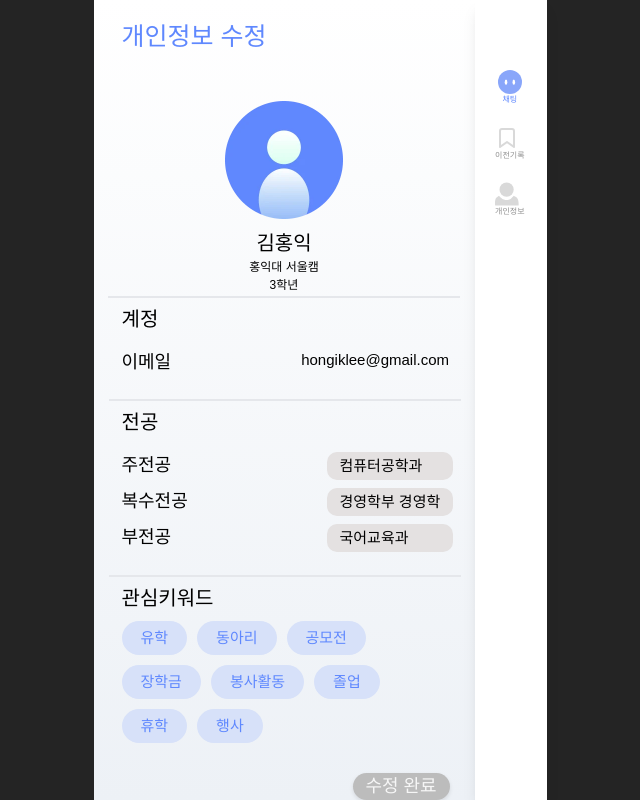
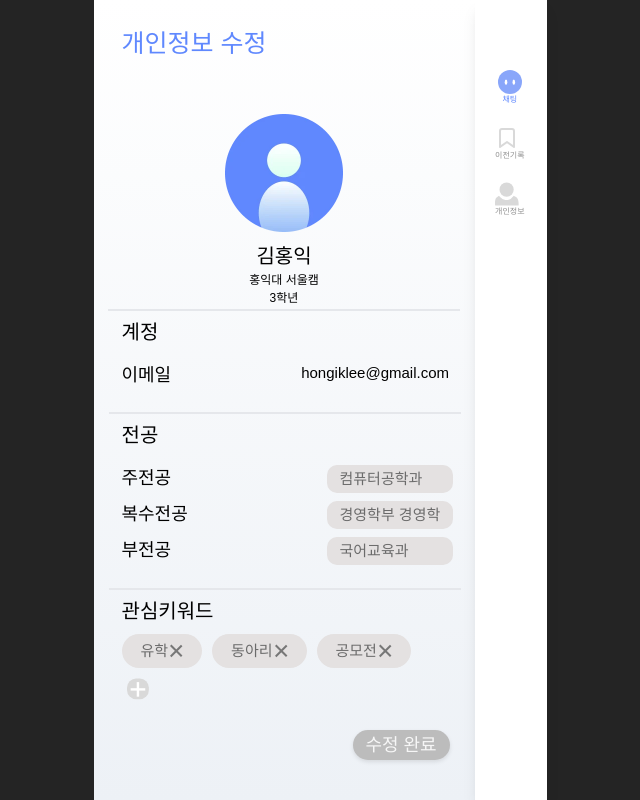
Before and after one commit to Kaggom/Kaggom_FE, a React (Vite) app: page /user/edit in a window 1280 px wide. Shown: the whole page, without its empty margins (320-960 px from the left). Built offline with nearby package versions, Linux system fonts and the light colour scheme.

Commit message:
✨ Feat : 키워드 추가 수정 구현

```diff
--- a/src/pages/UserEdit/components/UserDetail.tsx
+++ b/src/pages/UserEdit/components/UserDetail.tsx
@@ -2,15 +2,47 @@ import Header from "./Header";
 import Profile from "../../../assets/User/profile.webp"
 import { Link } from "react-router-dom";
 import UserInterest from "./UserInterest";
-import { useState } from "react";
+import { useEffect, useState } from "react";
+import Plus from "../../../assets/User/plus.svg";
 
 
 const UserDetail = () => {
-    const interests = ['유학', '동아리', '공모전', '장학금', '봉사활동', '졸업', '휴학', '행사'];
+    const interests = ['유학', '동아리', '공모전'];
     const [major, setMajor] = useState<string>('컴퓨터공학과');
     const [doubleMajor, setdoubleMajor] = useState<string>('경영학부 경영학과');
     const [minor, setMinor] = useState<string>('국어교육과');
-    const [interest, setInterest] = useState<string[]>([]);
+    const [interest, setInterest] = useState<string[]>(interests);
+    const [onToggle, setOnToggle] = useState<boolean>(false);
+    const [newInterest, setNewInterest] = useState<string>('');
+
+    const saveInterest = () => {
+        if (newInterest.trim() !== '') {
+            setInterest([...interest, newInterest]);
+            setNewInterest(''); // Clear the input field
+        }
+        else {
+            setOnToggle(false)
+        }
+    };
+
+
+
+    const handleToggle = () => {
+        if (onToggle == true){
+            saveInterest()
+        }
+        else{
+            setOnToggle(false)
+        }
+
+        setOnToggle(!ontoggle)
+
+    }
+
+    const cancelInterest = (interestValue:string) => {
+        const updatedInterests = interest.filter((interest) => interest !== interestValue);
+        setInterest(updatedInterests);
+    }
 
     return (
         <div className=" w-[381px] h-[100%] bg-gradient-to-b from-white to-[#EDF1F6] flex flex-col">
@@ -50,7 +82,7 @@ const UserDetail = () => {
                     주전공
                     <div className="flex items-center justify-center mr-[22px] w-[126px] h-[28px] rounded-[10px] bg-[#E4E1E1]">
                         <input
-                        className="flex h-[18px] w-[100px] font-pretendard font-medium text-[15px] text-black bg-transparent"
+                        className="flex h-[18px] w-[100px] font-pretendard font-medium text-[15px] text-[#6B6B6B] bg-transparent"
                         value={major}
                         onChange={(e) => setMajor(e.target.value)}
                         />
@@ -61,7 +93,7 @@ const UserDetail = () => {
                     복수전공
                     <div className="flex items-center justify-center mr-[22px] w-[126px] h-[28px] rounded-[10px] bg-[#E4E1E1]">
                         <input
-                        className="flex h-[18px] w-[100px] font-pretendard font-medium text-[15px] text-black bg-transparent"
+                        className="flex h-[18px] w-[100px] font-pretendard font-medium text-[15px] text-[#6B6B6B] bg-transparent"
                         value={doubleMajor}
                         onChange={(e) => setdoubleMajor(e.target.value)}
                         />
@@ -71,7 +103,7 @@ const UserDetail = () => {
                     부전공
                     <div className="flex items-center justify-center mr-[22px] w-[126px] h-[28px] rounded-[10px] bg-[#E4E1E1]">
                         <input
-                        className="flex h-[18px] w-[100px] font-pretendard font-medium text-[15px] text-black bg-transparent"
+                        className="flex h-[18px] w-[100px] font-pretendard font-medium text-[15px] text-[#6B6B6B] bg-transparent"
                         value={minor}
                         onChange={(e) => setMinor(e.target.value)}
                         />
@@ -85,12 +117,31 @@ const UserDetail = () => {
                     관심키워드
                 </h2>
                 <div className="flex mt-[8px] flex-wrap mr-[28px] ml-[28px] gap-[10px]">
-                    {interests.map((data, index) => (
+                    {interest.map((data, index) => (
                         <UserInterest
                             key={index}
                             interest={data}
+                            cancelInterest={cancelInterest}
                         />
                     ))}
+
+                    {interest.length < 5 && onToggle &&
+                    <div className="flex ml-[10px] w-[100px] h-[34px] rounded-[100px] font-pretendard font-semibold text-[15px]
+                    bg-[#E4E1E1] text-[#6B6B6B] items-center justify-center px-[19px] py-[8px]"
+                    >
+                        <input
+                        className="flex h-[18px] w-[80px] font-pretendard font-medium text-[15px] text-[#6B6B6B] bg-transparent"
+                        value={newInterest}
+                        onChange={(e) => setNewInterest(e.target.value)}
+                        />
+                    </div>
+                    }
+
+
+                    {interest.length < 5 &&
+                        <button onClick={handleToggle} className="ml-[5px]">
+                            <img src = {Plus} alt = "plus" className="w-[22px] h-[22px]" />
+                        </button>}
                 </div>
             </div>
 
--- a/src/pages/UserEdit/components/UserInterest.tsx
+++ b/src/pages/UserEdit/components/UserInterest.tsx
@@ -1,15 +1,20 @@
 import { useCallback, useEffect, useState } from "react";
+import Cancel from "../../../assets/User/cancel.svg";
 
 interface Props {
     interest : string;
+    cancelInterest : (interest:string) => void;
 }
 
-const UserInterest = ({interest}:Props) => {
+const UserInterest = ({interest, cancelInterest}:Props) => {
     return (
-        <div className="flex h-[34px] rounded-[100px] font-pretendard font-semibold text-[15px]
-        bg-[#D7E1F9] text-blue items-center justify-center px-[19px] py-[8px]"
+        <div className="flex flex-row h-[34px] rounded-[100px] font-pretendard font-semibold text-[15px]
+        bg-[#E4E1E1] text-[#6B6B6B] items-center justify-center px-[19px] py-[8px]"
         >
             {interest}
+            <button onClick ={() => cancelInterest(interest)} className="ml-[2px]">
+                <img src={Cancel} alt="취소" />
+            </button>
         </div>
     );
 }
--- /dev/null
+++ b/src/pages/UserEdit/components/UserNewInterest.tsx
@@ -0,0 +1,17 @@
+import { useCallback, useEffect, useState } from "react";
+
+interface Props {
+    interest : string;
+}
+
+const UserNewInterest = ({interest}:Props) => {
+    return (
+        <div className="flex w-[100px] h-[34px] rounded-[100px] font-pretendard font-semibold text-[15px]
+        bg-[#E4E1E1] text-[#6B6B6B] items-center justify-center px-[19px] py-[8px]"
+        >
+            {interest}
+        </div>
+    );
+}
+
+export default UserNewInterest;
```
Also changed, not shown: src/assets/User/cancel.svg (added), src/assets/User/plus.svg (added).
